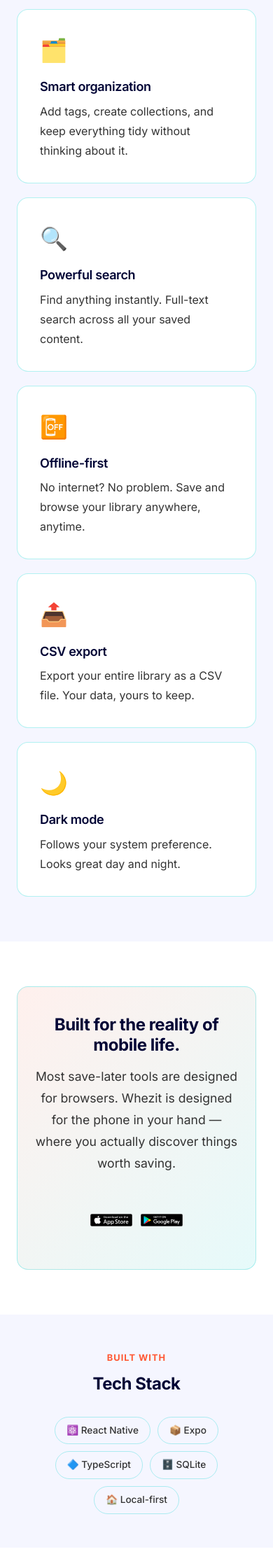
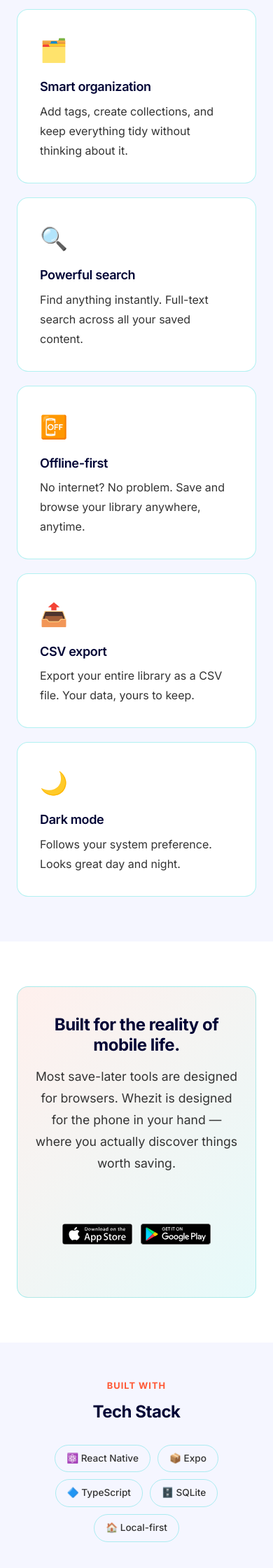
Before and after one commit to esteevanderwalt/whiteorcaoptims, a Jekyll site: the page built from whezit/index.html, in a window 390 px wide. Shown: the part 4160-6400 px from the top of the page at 70% size. Built offline with Jekyll 4.4.1, drawn with Linux system fonts in a browser that asks for light colours.

Commit message:
Increase mobile store badge height to 100px
Co-Authored-By: Claude Sonnet 4.6 <noreply@anthropic.com>

```diff
--- a/assets/css/style.scss
+++ b/assets/css/style.scss
@@ -279,7 +279,7 @@ a:hover { color: var(--brand-dark); }
 }
 
 @media (max-width: 640px) {
-  .store-badge img { height: 60px; }
+  .store-badge img { height: 100px; }
 }
 
 /* ---- Hero ---- */
```
Also changed, not shown: 2 other files.
